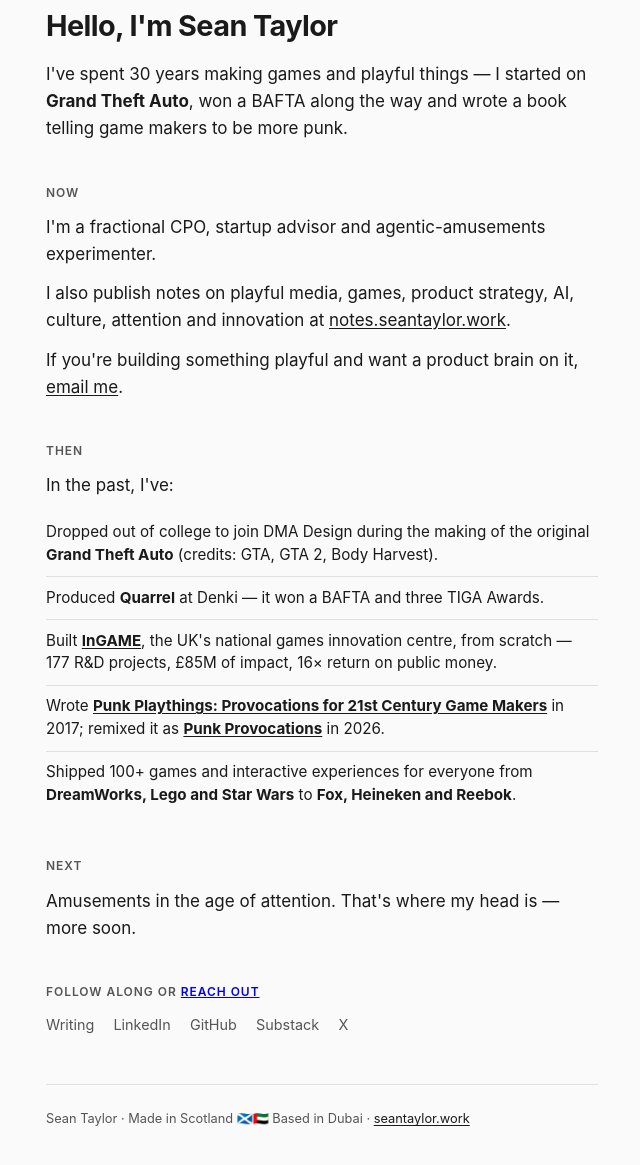
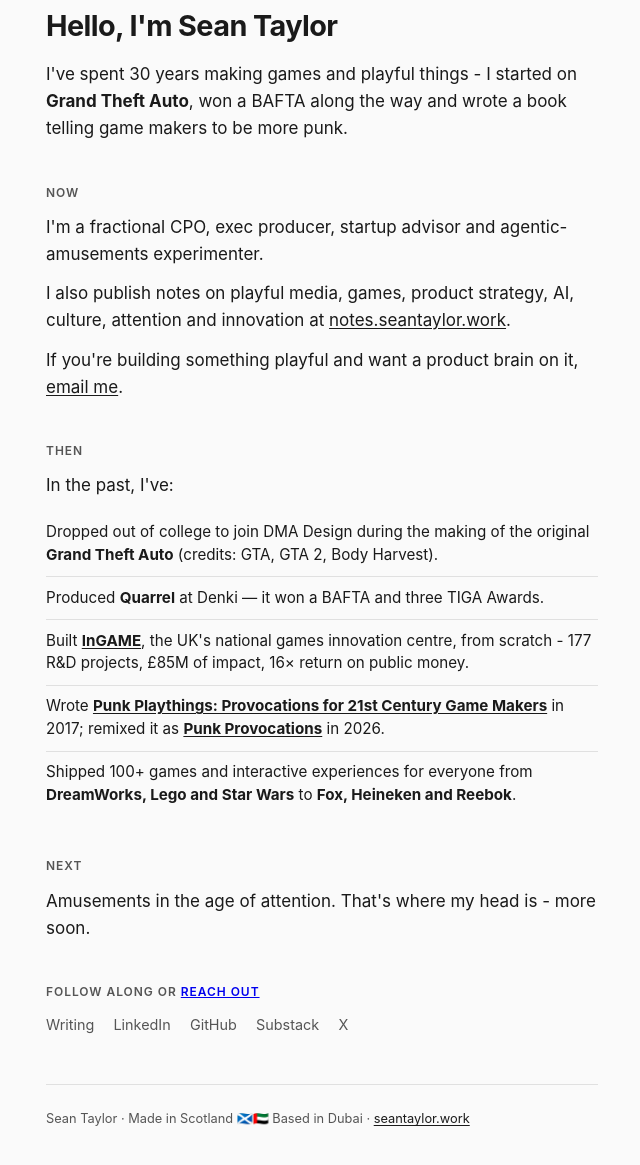
Before and after one commit to kwangchow/kwangchow.github.io, a plain HTML site: page index.html in a window 1280 px wide. Shown: the part 61-1226 px from the top of the page, without its empty margins (318-958 px from the left). Drawn offline with Linux system fonts and the light colour scheme.

Commit message:
Update index.html

```diff
--- a/index.html
+++ b/index.html
@@ -289,12 +289,12 @@
   <main>
     <header>
       <h1>Hello, I'm Sean Taylor</h1>
-      <p>I've spent 30 years making games and playful things — I started on <strong>Grand Theft Auto</strong>, won a BAFTA along the way and wrote a book telling game makers to be more punk.</p>
+      <p>I've spent 30 years making games and playful things - I started on <strong>Grand Theft Auto</strong>, won a BAFTA along the way and wrote a book telling game makers to be more punk.</p>
     </header>
 
     <section aria-label="Now">
       <h2 class="section-label">Now</h2>
-      <p>I'm a fractional CPO, startup advisor and agentic-amusements experimenter.</p>
+      <p>I'm a fractional CPO, exec producer, startup advisor and agentic-amusements experimenter.</p>
       <p>I also publish notes on playful media, games, product strategy, AI, culture, attention and innovation at <a href="https://notes.seantaylor.work" rel="me">notes.seantaylor.work</a>.</p>
       <p>If you're building something playful and want a product brain on it, <a href="mailto:sean@seantaylor.work">email me</a>.</p>
     </section>
@@ -305,7 +305,7 @@
       <ul class="highlights">
         <li>Dropped out of college to join DMA Design during the making of the original <strong>Grand Theft Auto</strong> (credits: GTA, GTA 2, Body Harvest).</li>
         <li>Produced <strong>Quarrel</strong> at Denki — it won a BAFTA and three TIGA Awards.</li>
-        <li>Built <a href="https://innovationforgames.com"><strong>InGAME</strong></a>, the UK's national games innovation centre, from scratch — 177 R&amp;D projects, £85M of impact, 16× return on public money.</li>
+        <li>Built <a href="https://innovationforgames.com"><strong>InGAME</strong></a>, the UK's national games innovation centre, from scratch - 177 R&amp;D projects, £85M of impact, 16× return on public money.</li>
         <li>Wrote <a href="https://www.routledge.com/Punk-Playthings-Provocations-for-21st-Century-Game-Makers/Taylor-Lowthorpe/p/book/9781498770224"><strong>Punk Playthings: Provocations for 21st Century Game Makers</strong></a> in 2017; remixed it as <a href="https://seantaylor.work/punk-provocations"><strong>Punk Provocations</strong></a> in 2026.</li>
         <li>Shipped 100+ games and interactive experiences for everyone from <strong>DreamWorks, Lego and Star Wars</strong> to <strong>Fox, Heineken and Reebok</strong>.</li>
       </ul>
@@ -313,7 +313,7 @@
 
     <section aria-label="Next">
       <h2 class="section-label">Next</h2>
-      <p>Amusements in the age of attention. That's where my head is — more soon.</p>
+      <p>Amusements in the age of attention. That's where my head is - more soon.</p>
     </section>
 
     <nav class="follow-section" aria-label="Follow along">
```
